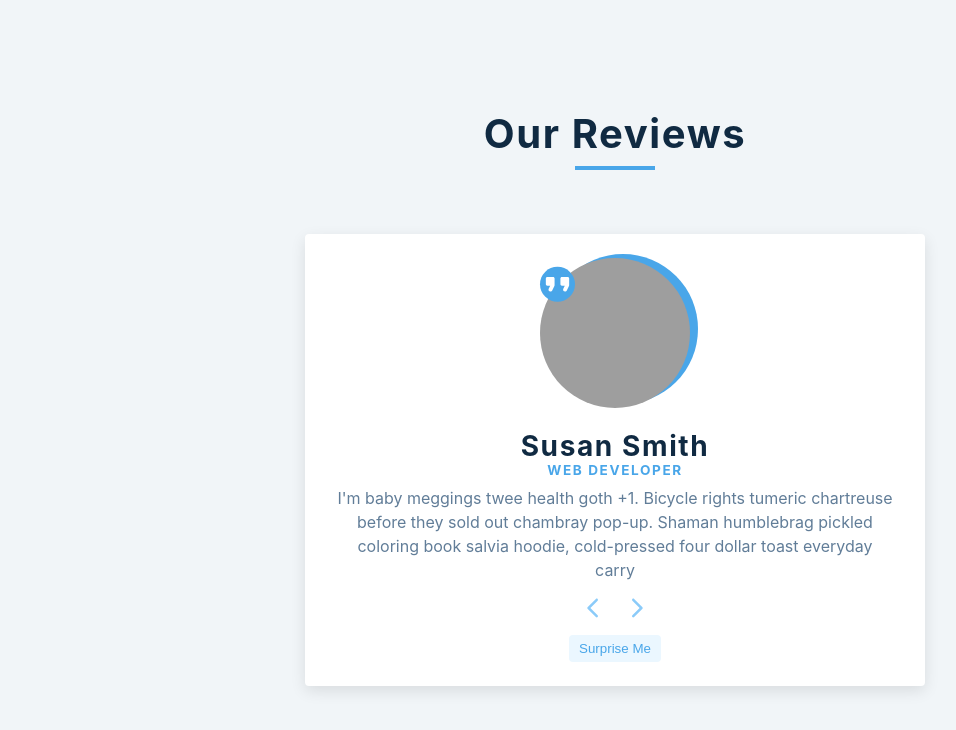
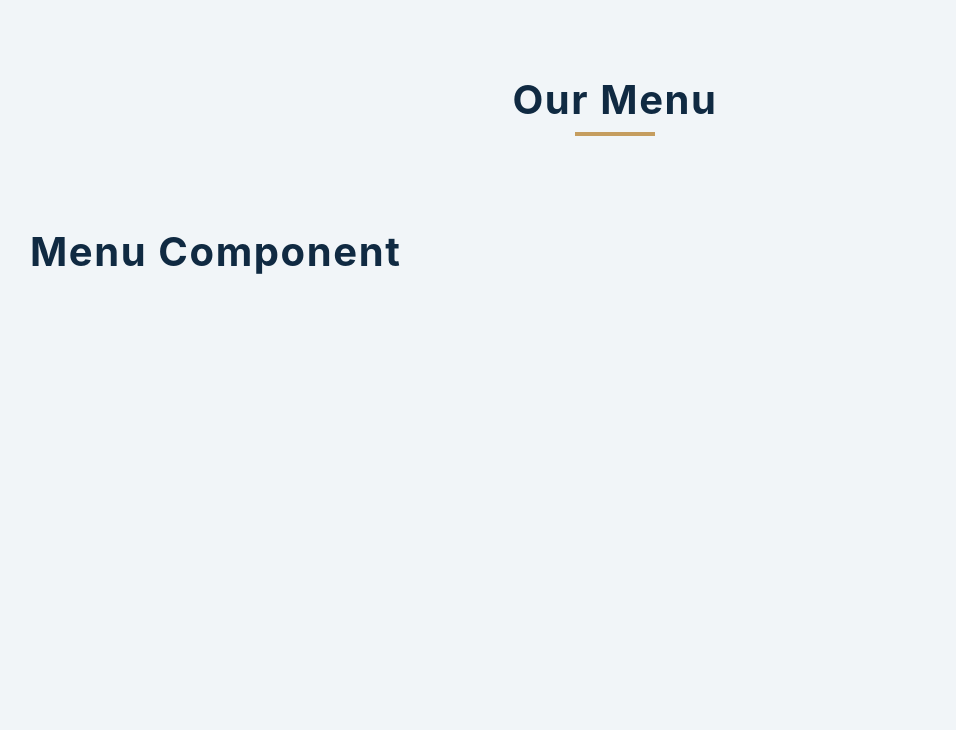
Before and after one commit to Mustafa-Filiz/Menu--React, a React (Create React App) app: page / in a window 1280 px wide. Shown: the top 730 px of the page, without its empty margins (25-981 px from the left). Built offline with nearby package versions, Linux system fonts and the light colour scheme; grey boxes are pictures that could not be loaded.

Commit message:
first commit

```diff
--- a/package.json
+++ b/package.json
@@ -12,6 +12,7 @@
     "@testing-library/user-event": "^12.1.10",
     "axios": "^0.21.4",
     "react": "^17.0.2",
+    "react-chartjs-2": "^3.0.5",
     "react-dom": "^17.0.2",
     "react-redux": "^7.2.5",
     "react-scripts": "4.0.3",
--- a/src/App.js
+++ b/src/App.js
@@ -1,14 +1,21 @@
-import React from 'react';
-import Review from './Review';
+import React, { useState } from 'react';
+import Menu from './Menu';
+import Categories from './Categories';
+import items from './data';
+
 function App() {
+    const [menuItems, setMenuItems] = useState(items);
+    const [categories, setCategories] = useState([]);
+
     return (
         <main>
-      <section className="container">
+            <section className="menu section">
                 <div className="title">
-          <h2>Our Reviews</h2>
+                    <h2>our menu</h2>
                     <div className="underline"></div>
                 </div>
-        <Review/>
+                <Categories />
+                <Menu />
             </section>
         </main>
     );
--- /dev/null
+++ b/src/Categories.js
@@ -0,0 +1,11 @@
+import React from 'react';
+
+const Categories = () => {
+    return (
+        <section className="btn-container">
+
+        </section>
+    );
+};
+
+export default Categories;
--- /dev/null
+++ b/src/Menu.js
@@ -0,0 +1,7 @@
+import React from 'react';
+
+const Menu = () => {
+  return <h2>menu component</h2>;
+};
+
+export default Menu;
--- a/src/Review.js
+++ /dev/null
@@ -1,59 +0,0 @@
-import React, { useState } from 'react';
-import people from './data';
-import { ArrowBackIosRounded, ArrowForwardIosRounded, FormatQuoteRounded } from '@mui/icons-material';
-
-
-const Review = () => {
-  const [index, setIndex] = useState(0)
-  const {name, job, image, text} = people[index]
-
-  const checkNumber = (number) => {
-    if (number >= people.length) {
-      return 0
-    }
-    if (number < 0) {
-      return people.length - 1
-    }
-    return number
-  }
-
-  const handlePrevButton = () => {
-    setIndex(() => {
-      let newIndex = index - 1
-      return checkNumber(newIndex)
-    })
-  }
-  const handleNextButton = () => {
-    setIndex(() => {
-      let newIndex = index + 1
-      return checkNumber(newIndex)
-    })
-  }
-
-  const handleRandomButton = () => {
-    let randomNumber = Math.floor(Math.random() * people.length)
-    if (randomNumber === index) {
-      randomNumber = index - 1
-    }
-    setIndex(checkNumber(randomNumber))
-  }
-
-  return (
-      <div className="review">
-        <div className="img-container">
-          <img src={image} alt="pp" className="person-img" />
-          <FormatQuoteRounded fontSize="large" className="quote-icon"/>
-        </div>
-        <h3 className="author">{name}</h3>
-        <h4 className="job">{job}</h4>
-        <p className="info">{text}</p>
-        <div className="button-container">
-          <button className="prev-btn" onClick={handlePrevButton} ><ArrowBackIosRounded /></button>
-          <button className="next-btn" onClick={handleNextButton} ><ArrowForwardIosRounded /></button>
-        </div>
-        <button className="random-btn" onClick={handleRandomButton}>Surprise Me</button>
-      </div>
-  );
-};
-
-export default Review;
--- a/src/data.js
+++ b/src/data.js
@@ -1,40 +1,75 @@
-const reviews = [
+const menu = [
   {
     id: 1,
-    name: 'susan smith',
-    job: 'web developer',
-    image:
-      'https://res.cloudinary.com/diqqf3eq2/image/upload/v1586883334/person-1_rfzshl.jpg',
-    text:
-      "I'm baby meggings twee health goth +1. Bicycle rights tumeric chartreuse before they sold out chambray pop-up. Shaman humblebrag pickled coloring book salvia hoodie, cold-pressed four dollar toast everyday carry",
+    title: 'buttermilk pancakes',
+    category: 'breakfast',
+    price: 15.99,
+    img: './images/item-1.jpeg',
+    desc: `I'm baby woke mlkshk wolf bitters live-edge blue bottle, hammock freegan copper mug whatever cold-pressed `,
   },
   {
     id: 2,
-    name: 'anna johnson',
-    job: 'web designer',
-    image:
-      'https://res.cloudinary.com/diqqf3eq2/image/upload/v1586883409/person-2_np9x5l.jpg',
-    text:
-      'Helvetica artisan kinfolk thundercats lumbersexual blue bottle. Disrupt glossier gastropub deep v vice franzen hell of brooklyn twee enamel pin fashion axe.photo booth jean shorts artisan narwhal.',
+    title: 'diner double',
+    category: 'lunch',
+    price: 13.99,
+    img: './images/item-2.jpeg',
+    desc: `vaporware iPhone mumblecore selvage raw denim slow-carb leggings gochujang helvetica man braid jianbing. Marfa thundercats `,
   },
   {
     id: 3,
-    name: 'peter jones',
-    job: 'intern',
-    image:
-      'https://res.cloudinary.com/diqqf3eq2/image/upload/v1586883417/person-3_ipa0mj.jpg',
-    text:
-      'Sriracha literally flexitarian irony, vape marfa unicorn. Glossier tattooed 8-bit, fixie waistcoat offal activated charcoal slow-carb marfa hell of pabst raclette post-ironic jianbing swag.',
+    title: 'godzilla milkshake',
+    category: 'shakes',
+    price: 6.99,
+    img: './images/item-3.jpeg',
+    desc: `ombucha chillwave fanny pack 3 wolf moon street art photo booth before they sold out organic viral.`,
   },
   {
     id: 4,
-    name: 'bill anderson',
-    job: 'the boss',
-    image:
-      'https://res.cloudinary.com/diqqf3eq2/image/upload/v1586883423/person-4_t9nxjt.jpg',
-    text:
-      'Edison bulb put a bird on it humblebrag, marfa pok pok heirloom fashion axe cray stumptown venmo actually seitan. VHS farm-to-table schlitz, edison bulb pop-up 3 wolf moon tote bag street art shabby chic. ',
+    title: 'country delight',
+    category: 'breakfast',
+    price: 20.99,
+    img: './images/item-4.jpeg',
+    desc: `Shabby chic keffiyeh neutra snackwave pork belly shoreditch. Prism austin mlkshk truffaut, `,
+  },
+  {
+    id: 5,
+    title: 'egg attack',
+    category: 'lunch',
+    price: 22.99,
+    img: './images/item-5.jpeg',
+    desc: `franzen vegan pabst bicycle rights kickstarter pinterest meditation farm-to-table 90's pop-up `,
+  },
+  {
+    id: 6,
+    title: 'oreo dream',
+    category: 'shakes',
+    price: 18.99,
+    img: './images/item-6.jpeg',
+    desc: `Portland chicharrones ethical edison bulb, palo santo craft beer chia heirloom iPhone everyday`,
+  },
+  {
+    id: 7,
+    title: 'bacon overflow',
+    category: 'breakfast',
+    price: 8.99,
+    img: './images/item-7.jpeg',
+    desc: `carry jianbing normcore freegan. Viral single-origin coffee live-edge, pork belly cloud bread iceland put a bird `,
+  },
+  {
+    id: 8,
+    title: 'american classic',
+    category: 'lunch',
+    price: 12.99,
+    img: './images/item-8.jpeg',
+    desc: `on it tumblr kickstarter thundercats migas everyday carry squid palo santo leggings. Food truck truffaut  `,
+  },
+  {
+    id: 9,
+    title: 'quarantine buddy',
+    category: 'shakes',
+    price: 16.99,
+    img: './images/item-9.jpeg',
+    desc: `skateboard fam synth authentic semiotics. Live-edge lyft af, edison bulb yuccie crucifix microdosing.`,
   },
 ];
-
-export default reviews;
+export default menu;
--- a/src/index.css
+++ b/src/index.css
@@ -31,6 +31,8 @@
   --clr-grey-9: hsl(212, 33%, 89%);
   --clr-grey-10: hsl(210, 36%, 96%);
   --clr-white: #fff;
+  --clr-gold: #c59d5f;
+
   --clr-red-dark: hsl(360, 67%, 44%);
   --clr-red-light: hsl(360, 71%, 66%);
   --clr-green-dark: hsl(125, 67%, 44%);
@@ -136,117 +138,99 @@
 
 /*
 ===============
-Reviews
+Menu
 ===============
 */
-main {
-  min-height: 100vh;
-  display: grid;
-  place-items: center;
+
+.menu {
+  padding: 5rem 0;
 }
 .title {
   text-align: center;
-  margin-bottom: 4rem;
+  margin-bottom: 2rem;
 }
 .underline {
+  width: 5rem;
   height: 0.25rem;
-  width: 5rem;
-  background: var(--clr-primary-5);
+  background: var(--clr-gold);
   margin-left: auto;
   margin-right: auto;
 }
-.container {
-  width: 80vw;
-  max-width: var(--fixed-width);
+.btn-container {
+  margin-bottom: 4rem;
+  display: flex;
+  justify-content: center;
 }
-.review {
-  background: var(--clr-white);
-  padding: 1.5rem 2rem;
+.filter-btn {
+  background: transparent;
+  border-color: transparent;
+  font-size: 1rem;
+  text-transform: capitalize;
+  margin: 0 0.5rem;
+  letter-spacing: 1px;
+  padding: 0.375rem 0.75rem;
+  color: var(--clr-gold);
+  cursor: pointer;
+  transition: var(--transition);
   border-radius: var(--radius);
-  box-shadow: var(--light-shadow);
-  transition: var(--transition);
-  text-align: center;
 }
-.review:hover {
-  box-shadow: var(--dark-shadow);
-}
-.img-container {
-  position: relative;
-  width: 150px;
-  height: 150px;
-  border-radius: 50%;
-  margin: 0 auto;
-  margin-bottom: 1.5rem;
-}
-.person-img {
-  width: 100%;
-  display: block;
-  height: 100%;
-  object-fit: cover;
-  border-radius: 50%;
-  position: relative;
-}
-.quote-icon {
-  position: absolute;
-  top: 0;
-  left: 0;
-  width: 2.5rem;
-  height: 2.5rem;
-  display: grid;
-  place-items: center;
-  border-radius: 50%;
-  transform: translateY(25%);
-  background: var(--clr-primary-5);
+.filter-btn:hover {
+  background: var(--clr-gold);
   color: var(--clr-white);
 }
-.img-container::before {
-  content: '';
+.section-center {
+  width: 90vw;
+  margin: 0 auto;
+  max-width: 1170px;
+  display: grid;
+  gap: 3rem 2rem;
+  justify-items: center;
+}
+.menu-item {
+  display: grid;
+  gap: 1rem 2rem;
+  max-width: 25rem;
+}
+.photo {
+  object-fit: cover;
+  height: 200px;
   width: 100%;
-  height: 100%;
-  background: var(--clr-primary-5);
-  position: absolute;
-  top: -0.25rem;
-  right: -0.5rem;
-  border-radius: 50%;
+  border: 0.25rem solid var(--clr-gold);
+  border-radius: var(--radius);
+  display: block;
 }
-.author {
-  margin-bottom: 0.25rem;
+.item-info header {
+  display: flex;
+  justify-content: space-between;
+  border-bottom: 0.5px dotted var(--clr-grey-5);
 }
-.job {
+.item-info h4 {
   margin-bottom: 0.5rem;
-  text-transform: uppercase;
-  color: var(--clr-primary-5);
-  font-size: 0.85rem;
 }
-.info {
-  margin-bottom: 0.75rem;
+.price {
+  color: var(--clr-gold);
 }
-.prev-btn,
-.next-btn {
-  color: var(--clr-primary-7);
-  font-size: 1.25rem;
-  background: transparent;
-  border-color: transparent;
-  margin: 0 0.5rem;
-  transition: var(--transition);
-  cursor: pointer;
+.item-text {
+  margin-bottom: 0;
+  padding-top: 1rem;
 }
-.prev-btn:hover,
-.next-btn:hover {
-  color: var(--clr-primary-5);
+
+@media screen and (min-width: 768px) {
+  .menu-item {
+    grid-template-columns: 225px 1fr;
+    gap: 0 1.25rem;
+    max-width: 40rem;
+  }
+  .photo {
+    height: 175px;
+  }
 }
-.random-btn {
-  margin-top: 0.5rem;
-  background: var(--clr-primary-10);
-  color: var(--clr-primary-5);
-  padding: 0.25rem 0.5rem;
-  text-transform: capitalize;
-  border-radius: var(--radius);
-  transition: var(--transition);
-  border-color: transparent;
-  cursor: pointer;
+@media screen and (min-width: 1200px) {
+  .section-center {
+    width: 95vw;
+    grid-template-columns: 1fr 1fr;
+  }
+  .photo {
+    height: 150px;
+  }
 }
-.random-btn:hover {
-  background: var(--clr-primary-5);
-  color: var(--clr-primary-1);
-}
```
Also changed, not shown: 1 other file (tests, documents, lock files or other folders). Lines whose indentation alone changed are shown as unchanged.
